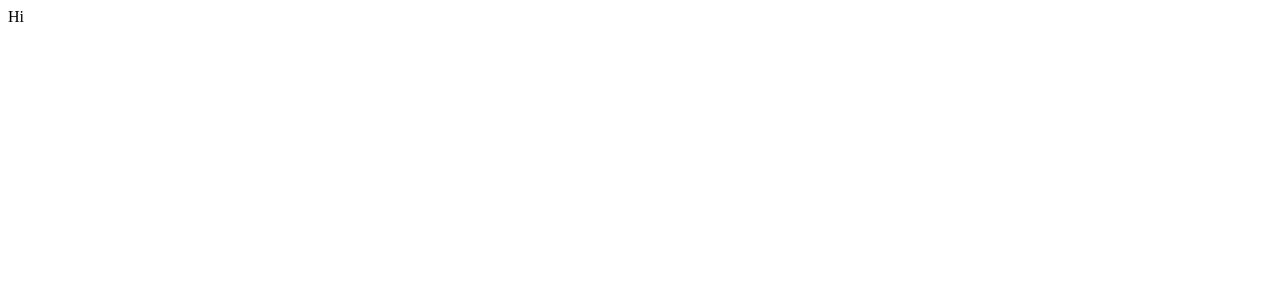
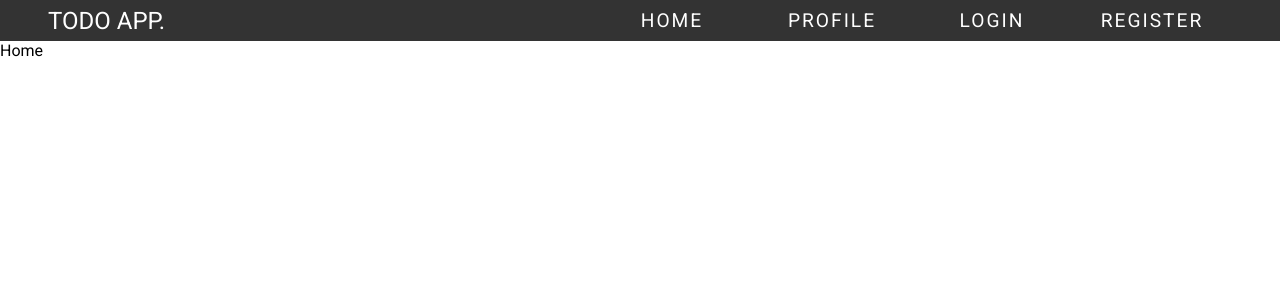
Before and after one commit to Siddhesh-Songire/frontend-react-todo, a React (Vite) app: page / in a window 1280 px wide. Shown: the top 300 px of the page. Built offline with nearby package versions, Linux system fonts and the light colour scheme.

Commit message:
Making different pages and linking them in navbar

```diff
--- a/src/App.jsx
+++ b/src/App.jsx
@@ -1,5 +1,23 @@
+import React from "react";
+import { BrowserRouter as Router, Route, Routes } from "react-router-dom";
+import Profile from "./pages/Profile";
+import Login from "./pages/Login";
+import Register from "./pages/Register";
+import Home from "./pages/Home";
+import Header from "./components/Header";
+
 function App() {
-  return <> Hi </>;
+  return (
+    <Router>
+      <Header />
+      <Routes>
+        <Route path="/" element={<Home />} />
+        <Route path="/profile" element={<Profile />} />
+        <Route path="/login" element={<Login />} />
+        <Route path="/register" element={<Register />} />
+      </Routes>
+    </Router>
+  );
 }
 
 export default App;
--- /dev/null
+++ b/src/components/Header.jsx
@@ -0,0 +1,20 @@
+import React from "react";
+import { Link } from "react-router-dom";
+
+const Header = () => {
+  return (
+    <nav className="header">
+      <div>
+        <h2>Todo App.</h2>
+      </div>
+      <article>
+        <Link to={"/"}>Home</Link>
+        <Link to={"/profile"}>Profile</Link>
+        <Link to={"/login"}>login</Link>
+        <Link to={"/Register"}>Register</Link>
+      </article>
+    </nav>
+  );
+};
+
+export default Header;
--- a/src/main.jsx
+++ b/src/main.jsx
@@ -1,6 +1,7 @@
 import React from "react";
 import ReactDOM from "react-dom/client";
 import App from "./App.jsx";
+import "./styles/app.scss";
 
 ReactDOM.createRoot(document.getElementById("root")).render(
   <React.StrictMode>
--- /dev/null
+++ b/src/pages/Home.jsx
@@ -0,0 +1,7 @@
+import React from "react";
+
+const Home = () => {
+  return <div>Home</div>;
+};
+
+export default Home;
--- /dev/null
+++ b/src/pages/Login.jsx
@@ -0,0 +1,7 @@
+import React from "react";
+
+const Login = () => {
+  return <div>Login</div>;
+};
+
+export default Login;
--- /dev/null
+++ b/src/pages/Profile.jsx
@@ -0,0 +1,7 @@
+import React from "react";
+
+const Profile = () => {
+  return <div>Profile</div>;
+};
+
+export default Profile;
--- /dev/null
+++ b/src/pages/Register.jsx
@@ -0,0 +1,7 @@
+import React from "react";
+
+const Register = () => {
+  return <div>Register</div>;
+};
+
+export default Register;
```
